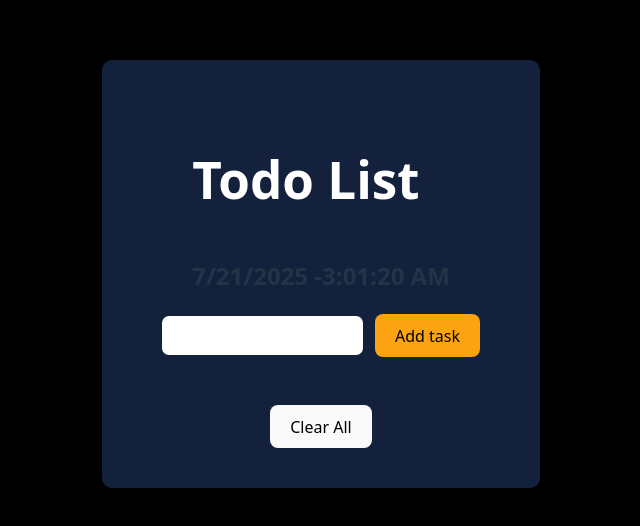
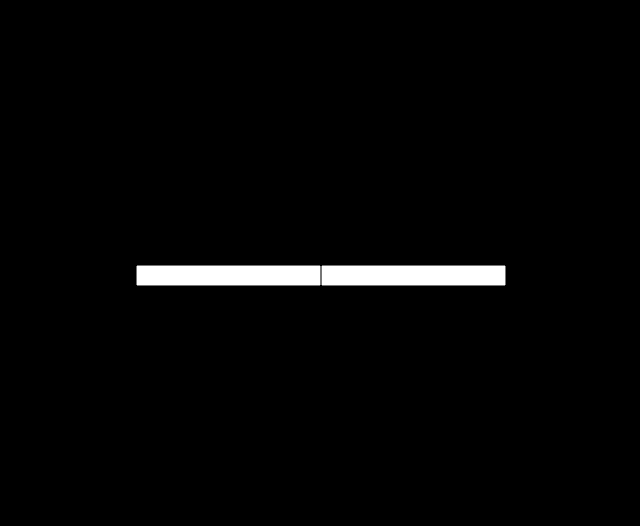
Before and after one commit to SanjilaGangaju/ReactSeries, a React (Vite) app: page / in a window 1280 px wide. Shown: the part 126-652 px from the top of the page, without its empty margins (319-959 px from the left). Built offline with nearby package versions, Linux system fonts and the light colour scheme.

Commit message:
manage multiple input states

```diff
--- a/src/App.jsx
+++ b/src/App.jsx
@@ -7,6 +7,7 @@ import { DerivedState } from './components/DerivedState';
 import { LiftingState } from './components/liftState';
 import ToggleSwitchButton from './projects/ToggleSwitchButton/toggleSwitchbutton';
 import {Todo} from './projects/Todo/todo';
+import {InputStates} from './components/inputStates';
 function App(){
   const isLoggedIn = true;
   const user = {name: 'Sanjila', age: 22};
@@ -22,7 +23,8 @@ function App(){
    return (
     <>
     {/* <ToggleSwitchButton></ToggleSwitchButton> */}
-    <section><Todo></Todo></section>
+    {/* <section><Todo></Todo></section> */}
+    <InputStates></InputStates>
     </>
    )
 //   );
--- /dev/null
+++ b/src/components/inputStates.jsx
@@ -0,0 +1,17 @@
+import { useState } from "react"
+
+export const InputStates = ()=>{
+      const [inputs, SetInputs] = useState({name: "", email:""});
+      const {name, email} = inputs;
+
+      const handleOnChange = (e)=>{
+        const {value, name} = e.target;
+        SetInputs({...inputs, [name]:value})
+      }
+    return (
+        <>
+        <input name="name" value={name} onChange={handleOnChange}></input>
+        <input name="email" value={email} onChange={handleOnChange}></input>
+        </>
+    )
+}
```
